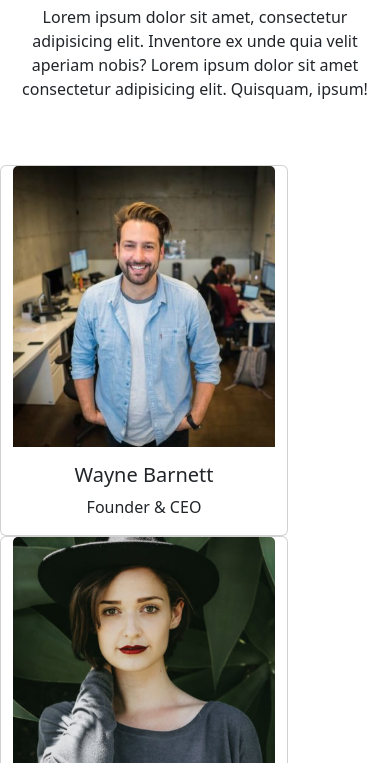
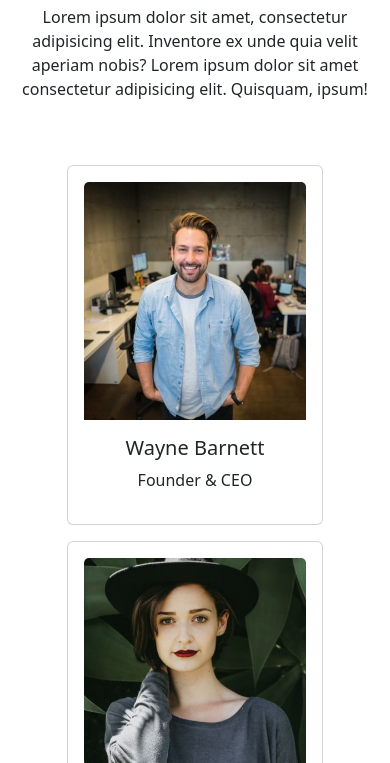
Before and after one commit to AlessandroPagliuca/js-our-team, a plain HTML site: page index.html in a window 390 px wide. Shown: the part 81-844 px from the top of the page. Drawn offline with nearby package versions, Linux system fonts and the light colour scheme.

Commit message:
Upgraded responsive layout

```diff
--- a/index.html
+++ b/index.html
@@ -9,7 +9,6 @@
     <title>Our Team</title>
 </head>
 <body>
-    <div class="c92-wrapper">
     <div class="container">
         <div class="pb-5">
             <h2 class="text-uppercase text-center py-4">Our team</h2>
@@ -23,9 +22,6 @@
 
         </div>
     </div>
-    </div>
-
-
     <script src="./js/script.js"></script>
 </body>
 </html>
--- a/js/script.js
+++ b/js/script.js
@@ -71,11 +71,13 @@ const row = document.querySelector('.row');
 for(let key = 0; key < team.length; key++){
     const mateId = team[key];
     const tpl = `
-    <div class="card" style="width: 18rem;">
-        <img src="./img/${mateId.image}" class="card-img-top" alt="${mateId.firstName} ${mateId.lastName} ${mateId.role}">
-        <div class="card-body text-center">
-            <h5 class="card-title"> ${mateId.firstName} ${mateId.lastName} </h5>
-            <p class="card-text"> ${mateId.role} </p>
+    <div class="col-12 col-sm-6 col-md-4 d-flex justify-content-center">
+        <div class="card p-3 mb-3" style="width: 16rem;">
+            <img src="./img/${mateId.image}" class="card-img-top" alt="${mateId.firstName} ${mateId.lastName} ${mateId.role}">
+            <div class="card-body text-center">
+                <h5 class="card-title"> ${mateId.firstName} ${mateId.lastName} </h5>
+                <p class="card-text"> ${mateId.role} </p>
+            </div>
         </div>
     </div>
 
```
Lines whose indentation alone changed are shown as unchanged.
